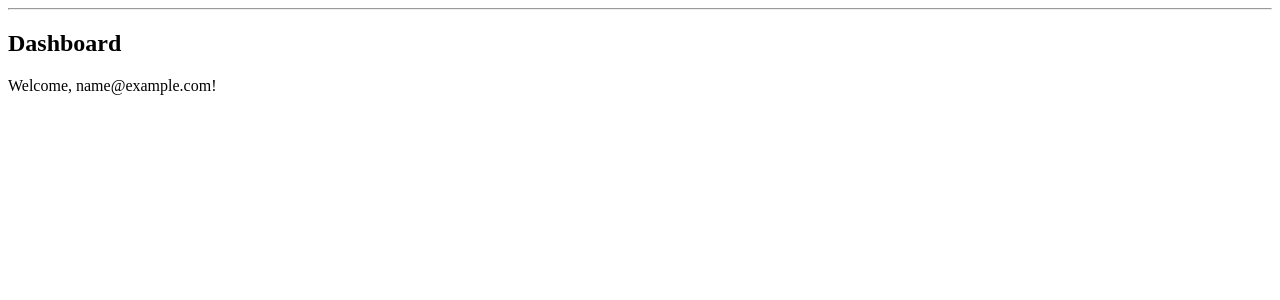
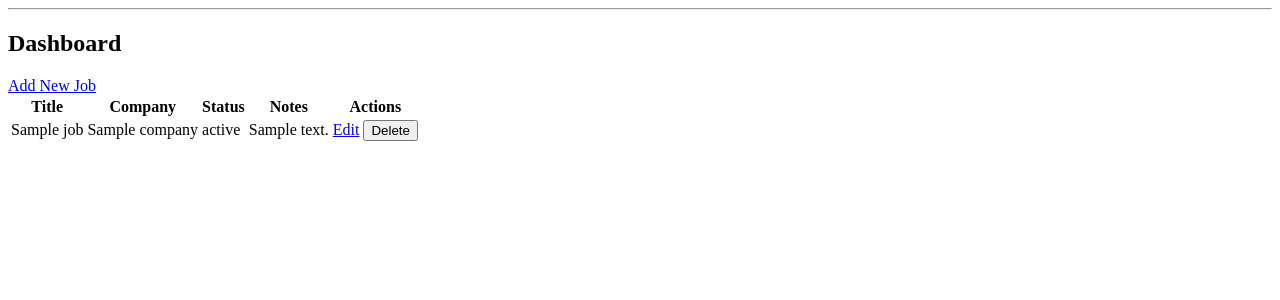
Before and after one commit to rogerpoirierIII/job_tracker, a Flask app: template app/templates/dashboard.html in a window 1280 px wide. Shown: the part 26-326 px from the top of the page. Run offline with Flask 3, Linux system fonts and the light colour scheme; a user stored in the database is signed in; tables that the repository leaves empty hold one stand-in row (values such as "Sample post"); the template is opened without the code that fills it: most values are stand-ins (such as "Sample title", 1, 10 or a date in 2020).

Commit message:
Adds job form template and updates dashboard template to allow for job creation, edit, and deletion

```diff
--- a/app/models.py
+++ b/app/models.py
@@ -25,4 +25,5 @@ class Job(db.Model):
     title = db.Column(db.String(150), nullable=False)
     company = db.Column(db.String(150), nullable=False)
     status = db.Column(db.String(50), default='Applied')
+    notes = db.Column(db.Text, nullable=False)
     user_id = db.Column(db.Integer, db.ForeignKey('user.id'))
--- a/app/templates/dashboard.html
+++ b/app/templates/dashboard.html
@@ -2,5 +2,28 @@
 
 {% block content %}
   <h2>Dashboard</h2>
-  <p>Welcome, {{ current_user.email }}!</p>
+  <a href="{{ url_for('main.new_job') }}">Add New Job</a>
+  <table>
+    <tr>
+      <th>Title</th>
+      <th>Company</th>
+      <th>Status</th>
+      <th>Notes</th>
+      <th>Actions</th>
+    </tr>
+    {% for job in jobs %}
+    <tr>
+      <td>{{ job.title }}</td>
+      <td>{{ job.company }}</td>
+      <td>{{ job.status }}</td>
+      <td>{{ job.notes }}</td>
+      <td>
+        <a href="{{ url_for('main.edit_job', job_id=job.id) }}">Edit</a>
+        <form action="{{ url_for('main.delete_job', job_id=job.id) }}" method="POST" style="display:inline;">
+          <button type="submit">Delete</button>
+        </form>
+      </td>
+    </tr>
+    {% endfor %}
+  </table>
 {% endblock %}
```
Also changed, not shown: app/templates/job_form.html (added, +12 -0 lines).
